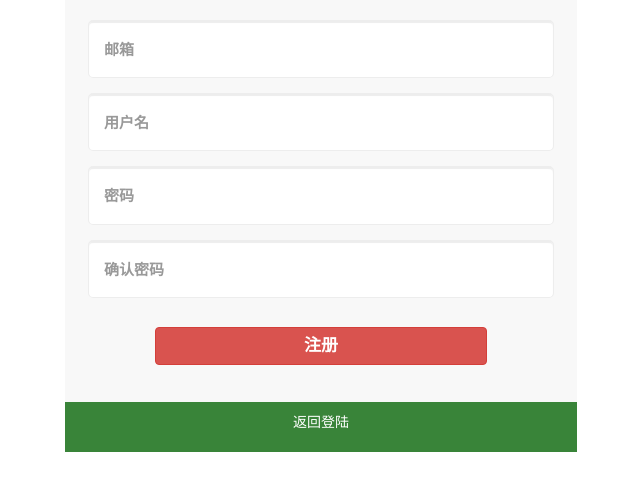
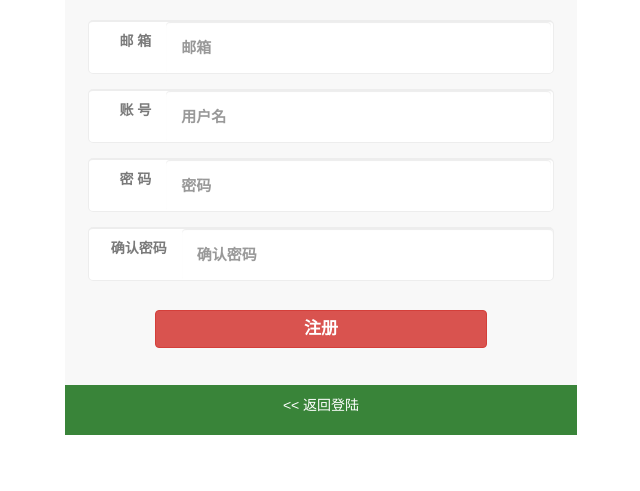
Before and after one commit to caishijian2008/blogapp, a website with bundled scripts: page register.html in a window 1280 px wide. Shown: the part 155-646 px from the top of the page, without its empty margins (319-959 px from the left). Built offline with nearby package versions, Linux system fonts and the light colour scheme.

Commit message:
调整页面

```diff
--- a/css/loginstyle.css
+++ b/css/loginstyle.css
@@ -79,12 +79,12 @@ span.log {
   margin-left: 0;
 }
 
-.user,.user-in{
+.user,.user-in {
  border: 1px solid #EDEDED;
   border-top: 2px solid #EDEDED;
   background:#fff;
-   border-radius: 5px;
-    margin-bottom: 1em;
+  border-radius: 5px;
+  margin-bottom: 1em;
 }
 .user input[type="text"],.user-in input[type="password"] {
   background: none;
@@ -94,14 +94,21 @@ span.log {
   /* color: #BBBBBB; */
   padding: 17px 15px 17px 15px;
   border: none;
-  width: 100%;
-  height: inherit;
+  width: 83%;
+  height: 18%; /*inherit*/
   -webkit-appearance: none;
 }
 
 .user .error, .user-in .error {
   color: red;
 
+}
+
+.user label,.user-in label {
+  font-weight: bold;
+  color: #7a7a7a;
+  height: 25px;
+  line-height: 25px;
 }
 
 label.checkbox {
@@ -177,7 +184,7 @@ label.checkbox {
 	color: #2da5da;
 }
 .keepme.checkbox input:checked + i,
-.keepme . input:checked + i {
+.keepme  input:checked + i {
 	border-color: #2da5da;
 }
 .keepme .rating input:checked ~ label {
--- a/js/silder.js
+++ b/js/silder.js
@@ -42,6 +42,7 @@ obj.id='topnav_current';
         sessionStorage.clear();
         $(".inout").attr("style","display:;");
         $(".logout").attr("style","display:none;");
+        location.reload();
       });
     }
   } else {
--- a/register.html
+++ b/register.html
@@ -22,17 +22,21 @@
     <div class="login-bottom">
         <form class="form-horizontal" id="signupform" role="form">
             <div class="user form-group">
-                <input type="text" class="form-control" id="email" name="email" placeholder="邮箱">
+                <label for="username" class="col-sm-2 control-label">邮 箱</label>
+                <input type="text" class="col-sm-10 form-control" id="email" name="email" placeholder="邮箱">
             </div>
 
             <div class="user form-group">
-                <input type="text" class="form-control" id="username" name="username" placeholder="用户名">
+                <label for="username" class="col-sm-2 control-label">账 号</label>
+                <input type="text" class="col-sm-10 form-control" id="username" name="username" placeholder="用户名">
             </div>
             <div class="user-in form-group">
-                <input type="password" class="form-control" id="password" name="password" placeholder="密码">
+                <label for="username" class="col-sm-2 control-label">密 码</label>
+                <input type="password" class="col-sm-10 form-control" id="password" name="password" placeholder="密码">
             </div>
             <div class="user-in form-group">
-                <input type="password" class="form-control" id="repassword" name="repassword" placeholder="确认密码">
+                <label for="username" class="col-sm-2 control-label" style="width: 20%;">确认密码</label>
+                <input type="password" class="col-sm-10 form-control" id="repassword" name="repassword" placeholder="确认密码" style="width: 80%;">
             </div>
             <div class="keepme">
                 <div class="regist">
@@ -44,7 +48,7 @@
 
     </div>
     <div class="backon">
-            <p><a href="login.html">返回登陆</a></p>
+            <p><a href="login.html">&lt;&lt; 返回登陆</a></p>
             <div class="clear"> </div>
         </div>
 </div>
```
Also changed, not shown: js/login.js (+17 -2 lines), login.html (+4 -2 lines).
